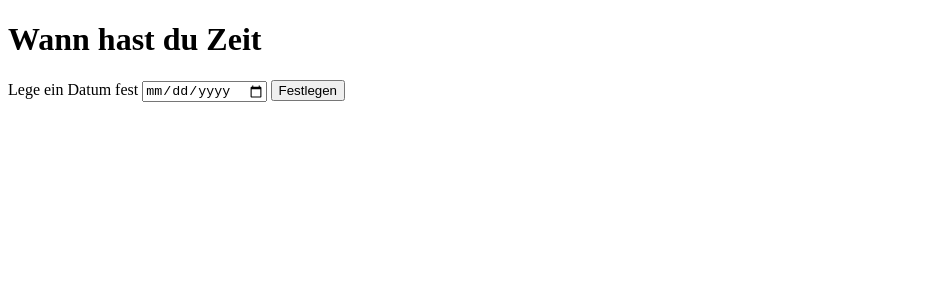
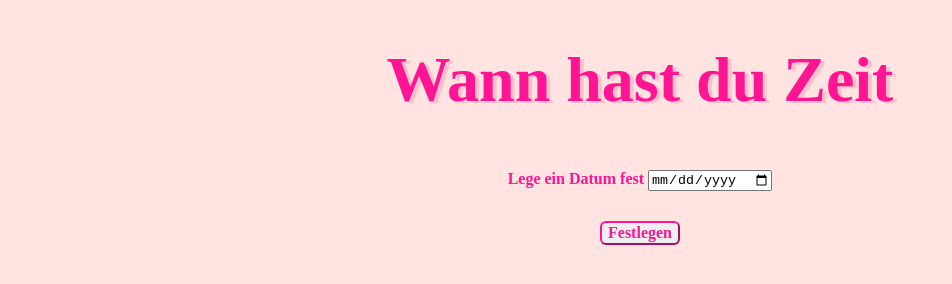
Before and after one commit to NilsK06/treffvereinbarer, a plain HTML site: page wann.html in a window 1280 px wide. Shown: the whole page, without its empty margins (0-952 px from the left). Drawn offline with Linux system fonts and the light colour scheme.

Commit message:
Initial commit

```diff
--- /dev/null
+++ b/danach.css
@@ -0,0 +1,39 @@
+html{
+    background-color: mistyrose;
+}
+header{
+    text-align: center;
+    color: deeppink;
+    font-family: serif;
+    font-size: 1em;
+    text-shadow: 2.5px 2px pink;
+}
+form{
+    display: grid;
+    grid-template-columns: repeat(3, 1fr);
+    color: deeppink;
+    font-family: serif;
+    font-weight: bold;
+}
+fieldset{
+    border: none;
+    padding: 10px;
+}
+div{
+    display: flex;
+    justify-content: center;
+    align-items: center;
+    height: 100px;
+}
+button{
+    color: deeppink;
+    font-family: serif;
+    font-weight: bold;
+    font-size: 1em;
+    border-color: deeppink;
+    border-radius: 6px;
+}
+#kino{
+    grid-column: 2;
+    margin-top: 20px;
+}
--- /dev/null
+++ b/danke.css
@@ -0,0 +1,34 @@
+html{
+    background-color: mistyrose;
+}
+header{
+    text-align: center;
+    color: deeppink;
+    font-family: serif;
+    font-size: 2em;
+    text-shadow: 4px 2px pink;
+
+}
+button{
+    color: deeppink;
+    font-family: serif;
+    font-weight: bold;
+    font-size: 1em;
+    display: flex;
+    text-align: center;
+    border-color: deeppink;
+    border-radius: 6px;
+}
+
+main {
+    display: flex;
+    flex-direction: column;
+    justify-content: center;
+    align-items: center;
+}
+img{
+    margin-bottom: 20px;
+    border: solid;
+    border-color: deeppink;
+    border-radius: 20px;
+}
--- /dev/null
+++ b/wann.css
@@ -0,0 +1,40 @@
+html{
+    background-color: mistyrose;
+}
+header{
+    text-align: center;
+    color: deeppink;
+    font-family: serif;
+    font-size: 2em;
+    text-shadow: 4px 2px pink;
+
+}
+button{
+    color: deeppink;
+    font-family: serif;
+    font-weight: bold;
+    font-size: 1em;
+    display: flex;
+    text-align: center;
+    border-color: deeppink;
+    border-radius: 6px;
+}
+
+main {
+    display: flex;
+    flex-direction: column;
+    justify-content: center;
+    align-items: center;
+}
+form{
+    display: flex;
+    grid-template-columns: repeat(4, 1fr);
+    color: deeppink;
+    font-family: serif;
+    font-weight: bold;
+}
+fieldset{
+    border: none;
+    padding: 10px;
+    margin-bottom: 20px;
+}
--- a/wann.html
+++ b/wann.html
@@ -2,15 +2,19 @@
 <html lang="de">
     <head>
         <meta charset="utf-8">
-        <link rel="stylesheet" href="">
+        <link rel="stylesheet" href="./wann.css">
     </head>
     <body>
         <header>
             <h1>Wann hast du Zeit</h1>
         </header>
         <main>
-            <label>Lege ein Datum fest</label>
-            <input type="date">
+            <form>
+                <fieldset>
+                    <label>Lege ein Datum fest</label>
+                    <input type="date">
+                </fieldset>
+            </form>
             <button type="submit" onclick="window.location.href='was.html';" value="Sichern">Festlegen</button>
         </main>
     </body>
```
Also changed, not shown: Ja.html (+3 -3 lines), danach.html (added, +35 -0 lines), danke.html (added, +17 -0 lines), index.html (+2 -2 lines), nachtisch.html (added, +28 -0 lines), nein.html (+2 -7 lines), was.html (+13 -13 lines), Bowling.jpg (added), Kino.jpg (added), daumen.gif (added), eis.jpeg (added), karaoke.jpg (added), kuchen.jpg (added), spazieren.jpg (added).
